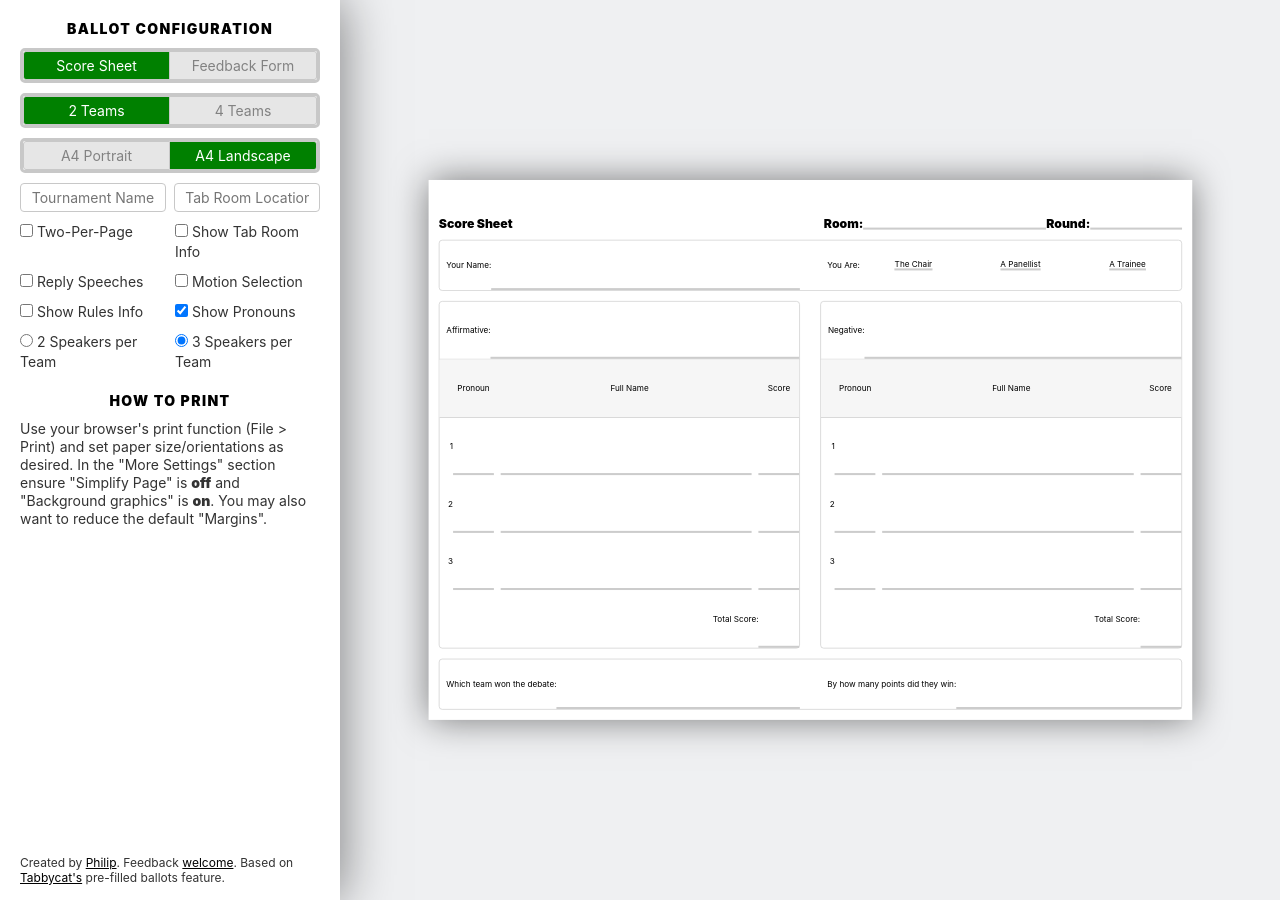
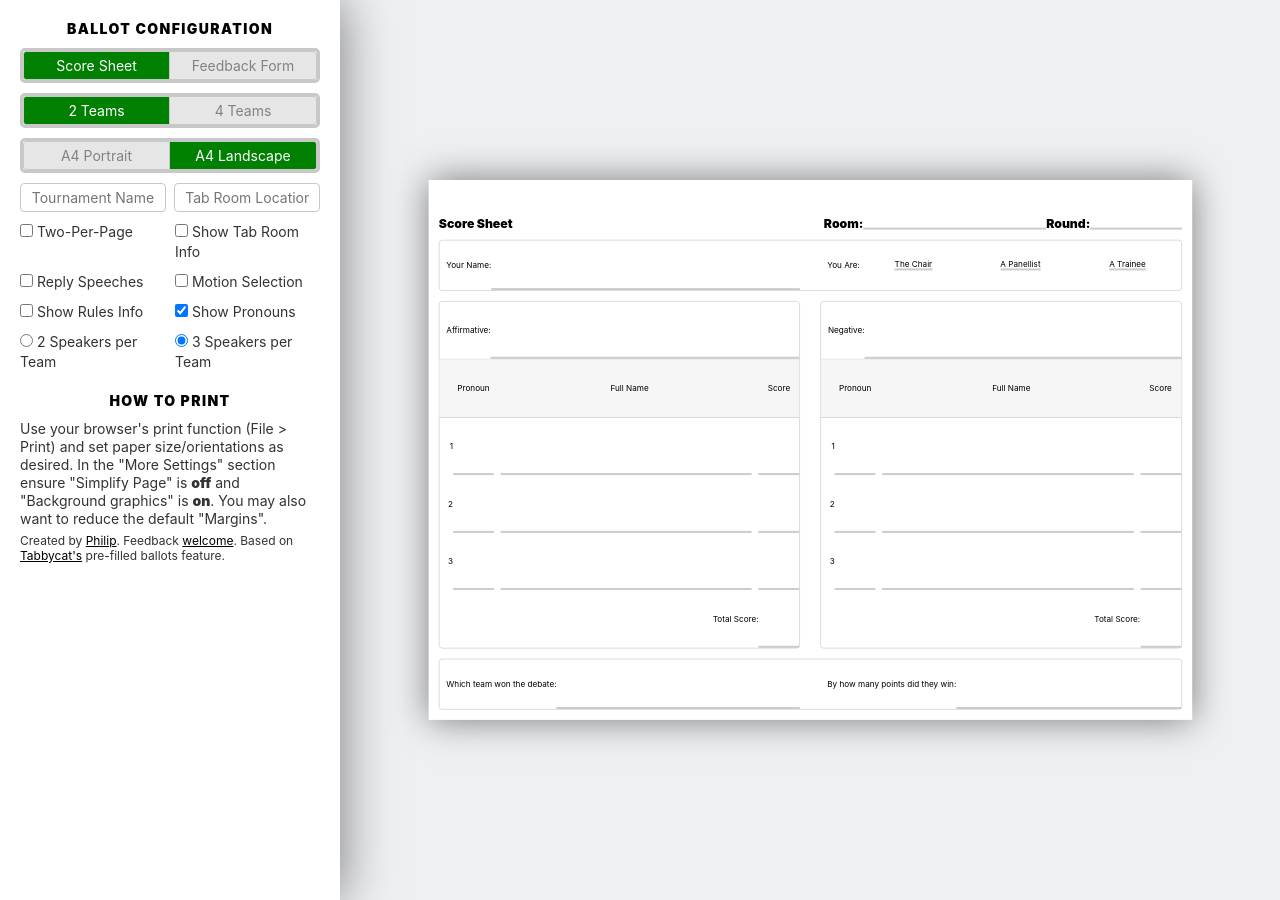
Before and after one commit to TabbycatDebate/debate-ballots, a Jekyll site: the page built from index.html, in a window 1280 px wide. Built offline with Jekyll 4.4.1, drawn with Linux system fonts in a browser that asks for light colours.

Commit message:
Remove ads, update path

```diff
--- a/_includes/javascript.html
+++ b/_includes/javascript.html
@@ -1,4 +1,4 @@
-<script src="/vendor/vue.min.js"></script>
+<script src="{{site.baseurl}}/vendor/vue.min.js"></script>
 {% include db-team-sheet.vue %}
 <script>
 
--- a/_includes/sidebar.html
+++ b/_includes/sidebar.html
@@ -127,19 +127,6 @@
     </p>
   </div>
 
-
-  <div class="db-flex-item db-align-vertical-center">
-    <script async src="//pagead2.googlesyndication.com/pagead/js/adsbygoogle.js"></script>
-    <!-- Sidebar Ad -->
-    <ins class="adsbygoogle"
-         style="display:inline-block;width:300px;height:250px"
-         data-ad-client="ca-pub-4127280252237686"
-         data-ad-slot="3424227058"></ins>
-    <script>
-    (adsbygoogle = window.adsbygoogle || []).push({});
-    </script>
-  </div>
-
   <div class="db-flex-static">
 
     <p class="small">Created by <a target="_blank" href="http://philipbelesky.com/">Philip</a>.
--- a/_layouts/base.html
+++ b/_layouts/base.html
@@ -8,7 +8,7 @@
 
 	<meta name="description" content="">
 	<meta name="viewport" content="width=device-width, initial-scale=1.0">
-  <link rel="stylesheet" href="/css/main.css">
+  <link rel="stylesheet" href="{{site.baseurl}}/css/main.css">
 	<!--[if lte IE 9]>
 		<link rel="stylesheet" type="text/css" href="/css/old-ie.css" />
 	<![endif]-->
```
